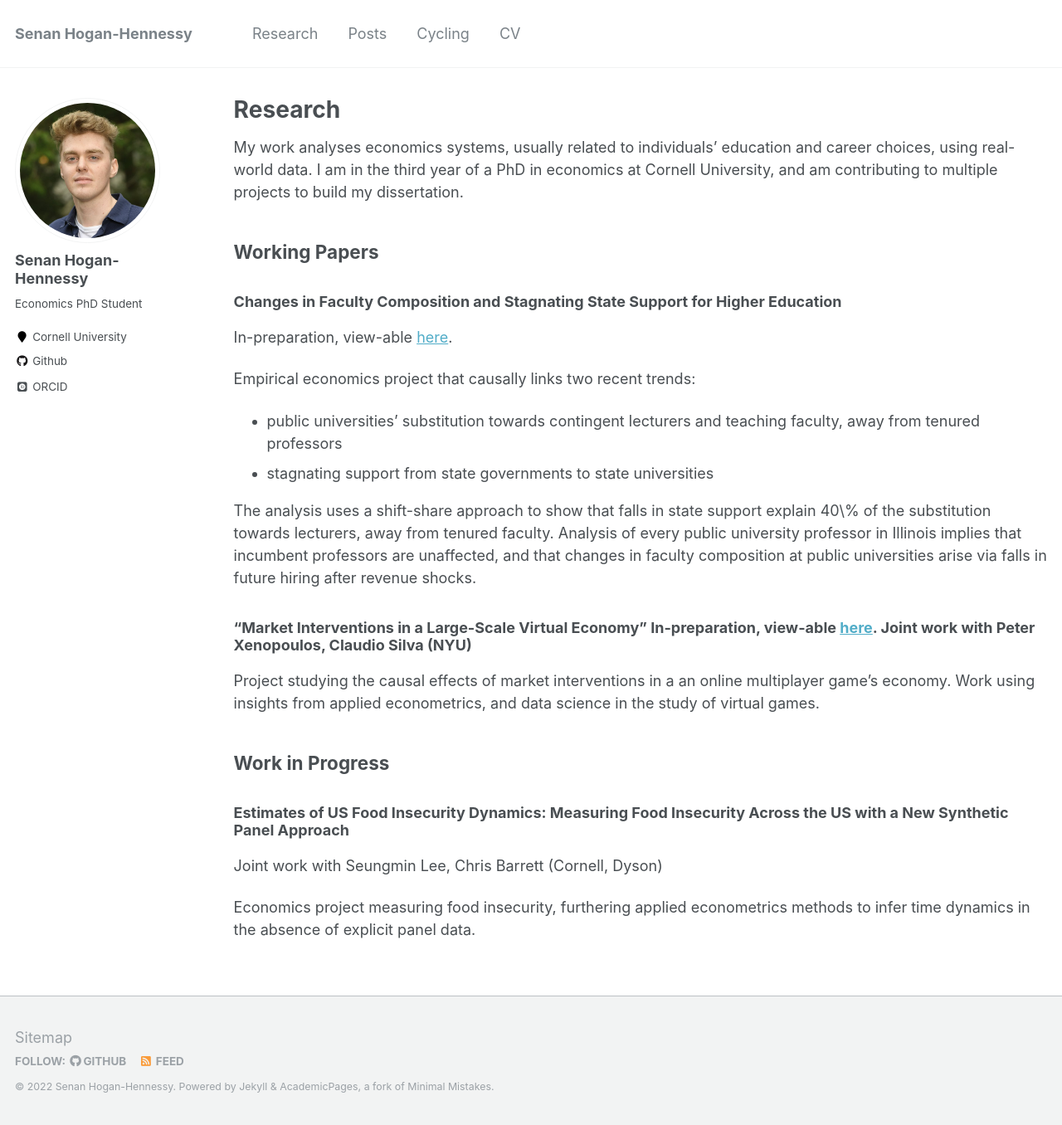
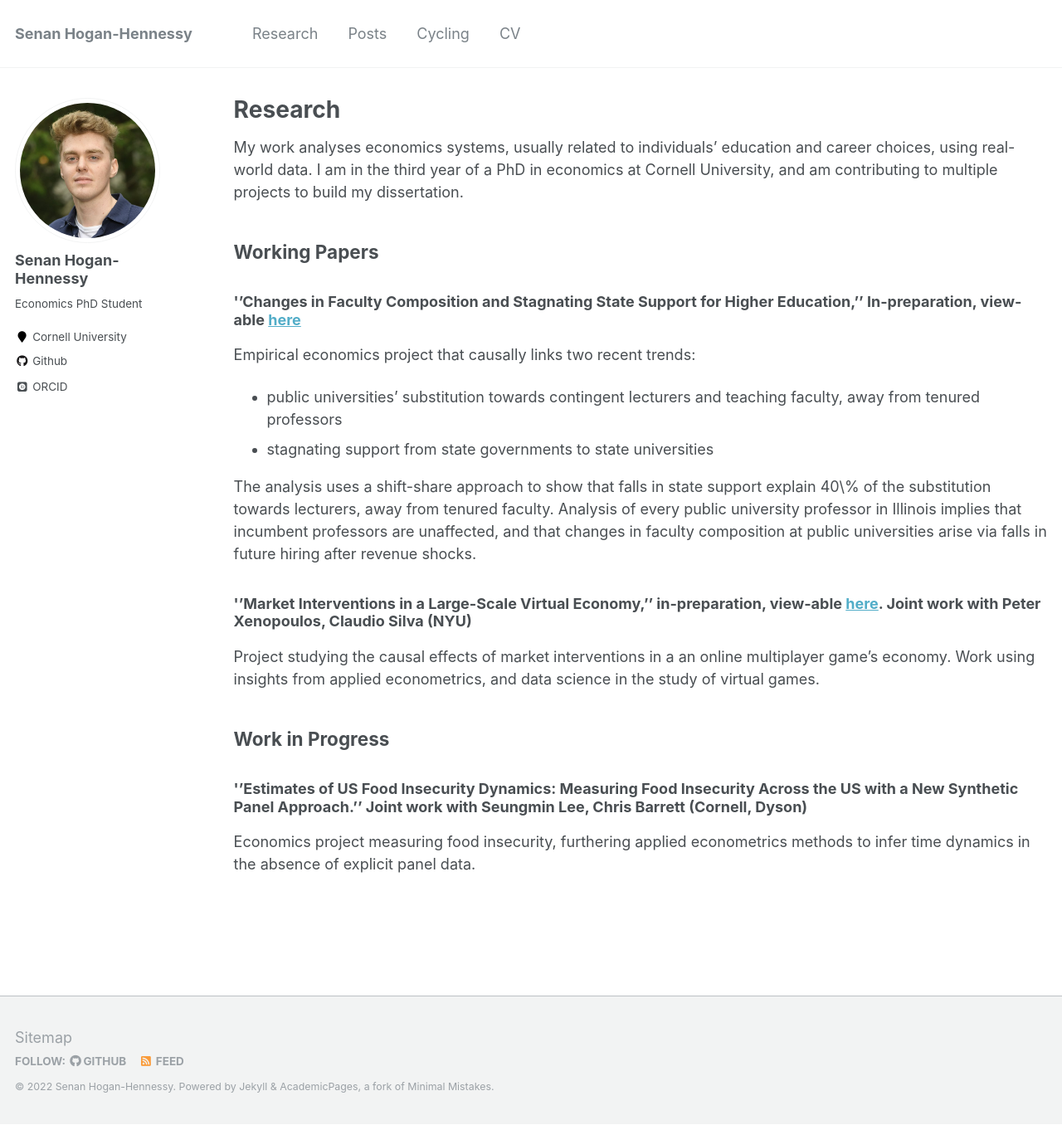
Before and after one commit to shoganhennessy/shoganhennessy.github.io, a Jekyll site: the page built from _pages/research.md, in a window 1280 px wide and 1356 px high. Shown: the whole window at 83% size. Built offline with Jekyll 4.4.1, drawn with Linux system fonts in a browser that asks for light colours; some web fonts are replaced.

Commit message:
adjust desc.

```diff
--- a/_pages/research.md
+++ b/_pages/research.md
@@ -10,9 +10,7 @@ I am in the third year of a PhD in economics at Cornell University, and am contr
 
 ## Working Papers
 
-### Changes in Faculty Composition and Stagnating State Support for Higher Education
-
-In-preparation, view-able [here](https://github.com/shoganhennessy/state-faculty-composition).
+### ''Changes in Faculty Composition and Stagnating State Support for Higher Education,'' In-preparation, view-able [here](https://github.com/shoganhennessy/state-faculty-composition)
 
 Empirical economics project that causally links two recent trends:
 
@@ -22,15 +20,13 @@ Empirical economics project that causally links two recent trends:
 The analysis uses a shift-share approach to show that falls in state support explain 40\% of the substitution towards lecturers, away from tenured faculty.
 Analysis of every public university professor in Illinois implies that incumbent professors are unaffected, and that changes in faculty composition at public universities arise via falls in future hiring after revenue shocks.
 
-### "Market Interventions in a Large-Scale Virtual Economy" In-preparation, view-able [here](https://doi.org/10.48550/arXiv.2210.07970). Joint work with Peter Xenopoulos, Claudio Silva (NYU)
+### ''Market Interventions in a Large-Scale Virtual Economy,'' in-preparation, view-able [here](https://doi.org/10.48550/arXiv.2210.07970). Joint work with Peter Xenopoulos, Claudio Silva (NYU)
 
 Project studying the causal effects of market interventions in a an online multiplayer game's economy.
 Work using insights from applied econometrics, and data science in the study of virtual games.
 
 ## Work in Progress
 
-### Estimates of US Food Insecurity Dynamics: Measuring Food Insecurity Across the US with a New Synthetic Panel Approach
-
-Joint work with Seungmin Lee, Chris Barrett (Cornell, Dyson)
+### ''Estimates of US Food Insecurity Dynamics: Measuring Food Insecurity Across the US with a New Synthetic Panel Approach.''  Joint work with Seungmin Lee, Chris Barrett (Cornell, Dyson)
 
 Economics project measuring food insecurity, furthering applied econometrics methods to infer time dynamics in the absence of explicit panel data.
```
